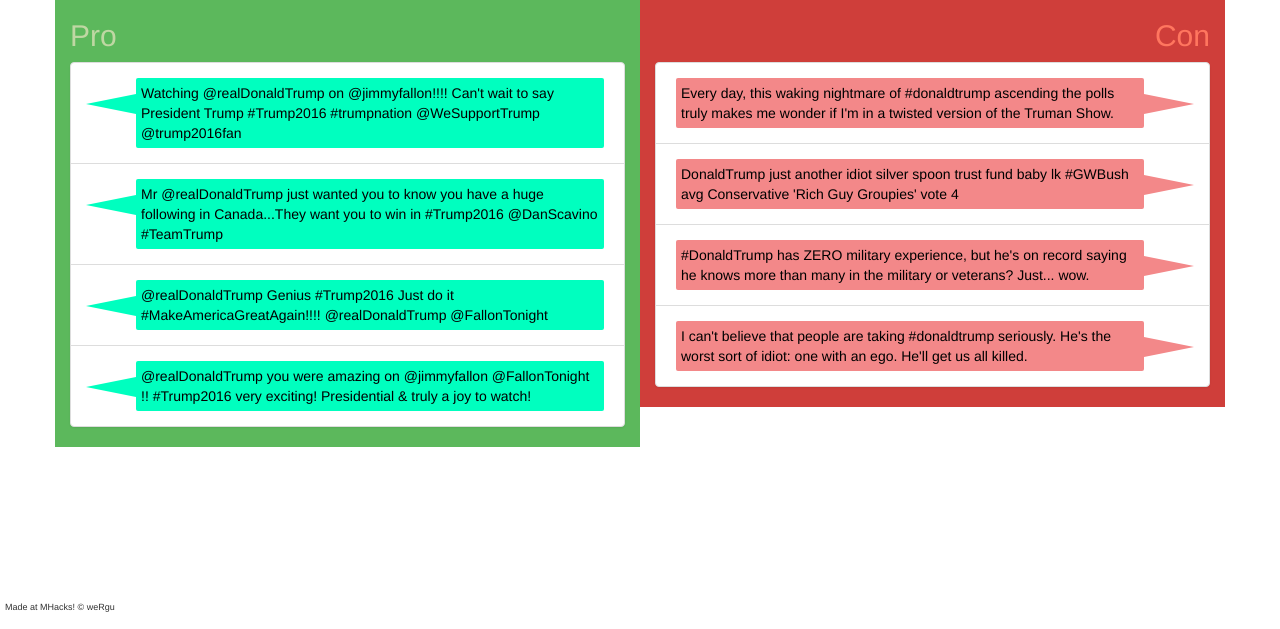
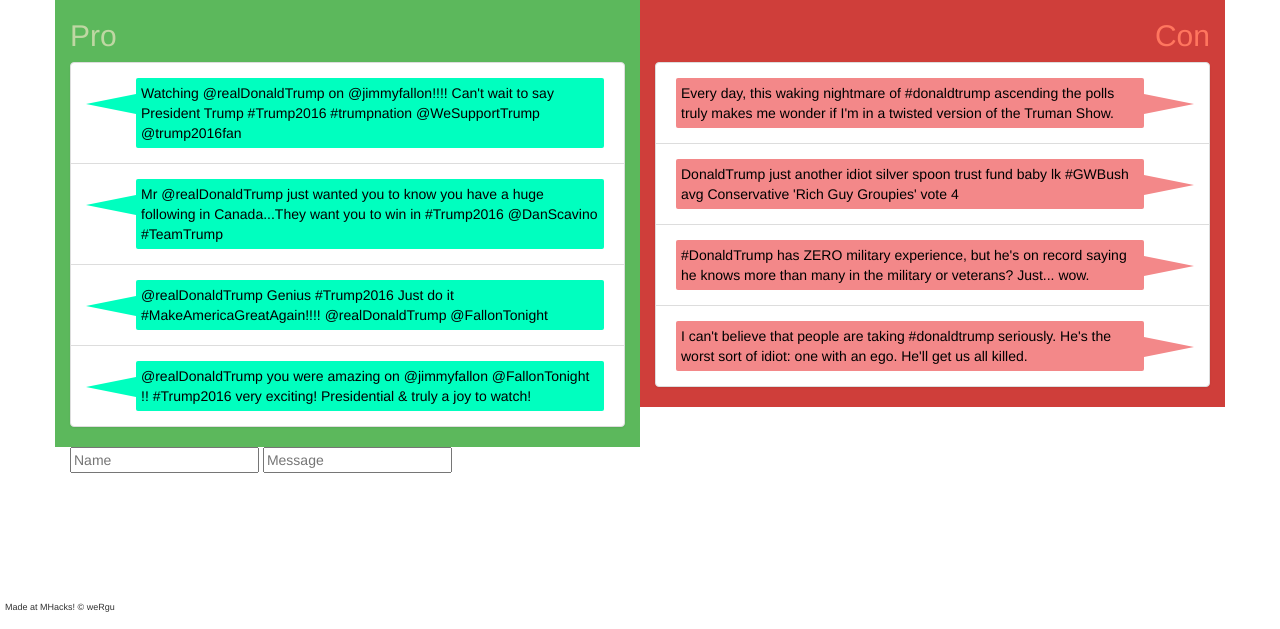
Before and after one commit to EthanWelsh/weRgu, a Flask app: page /procon in a window 1280 px wide. Shown: the part 171-800 px from the top of the page. Run offline with Flask 2, Linux system fonts and the light colour scheme; some libraries are stand-ins or nearby versions.

Commit message:
Added Firechat messaging to ProCon

```diff
--- a/app/templates/procon.html
+++ b/app/templates/procon.html
@@ -4,7 +4,8 @@
      <head>
           <!-- Speech Bubbles -->
           <link rel="stylesheet" type="text/css" href="{{ url_for('static',filename='styles/bubbles.css') }}">
-
+          <script src='https://cdn.firebase.com/js/client/2.2.1/firebase.js'></script>
+          <script src='https://ajax.googleapis.com/ajax/libs/jquery/1.11.1/jquery.min.js'></script>
      </head>
 
      <br>
@@ -38,7 +39,28 @@
                </div>
           </div>
      </div>
-
+    <div id='messagesDiv'></div>
+    <input type='text' id='nameInput' placeholder='Name'>
+    <input type='text' id='messageInput' placeholder='Message'>
+    <script>
+      var myDataRef = new Firebase('https://wergu.firebaseio.com/');
+      $('#messageInput').keypress(function (e) {
+        if (e.keyCode == 13) {
+          var name = $('#nameInput').val();
+          var text = $('#messageInput').val();
+          myDataRef.push({name: name, text: text});
+          $('#messageInput').val('');
+        }
+      });
+      myDataRef.on('child_added', function(snapshot) {
+        var message = snapshot.val();
+      displayChatMessage(message.name, message.text);
+      });
+      function displayChatMessage(name, text) {
+        $('<div/>').text(text).prepend($('<em/>').text(name+': ')).appendTo($('#messagesDiv'));
+        $('#messagesDiv')[0].scrollTop = $('#messagesDiv')[0].scrollHeight;
+      };
+    </script>
      <br>
      <br>
 
```
